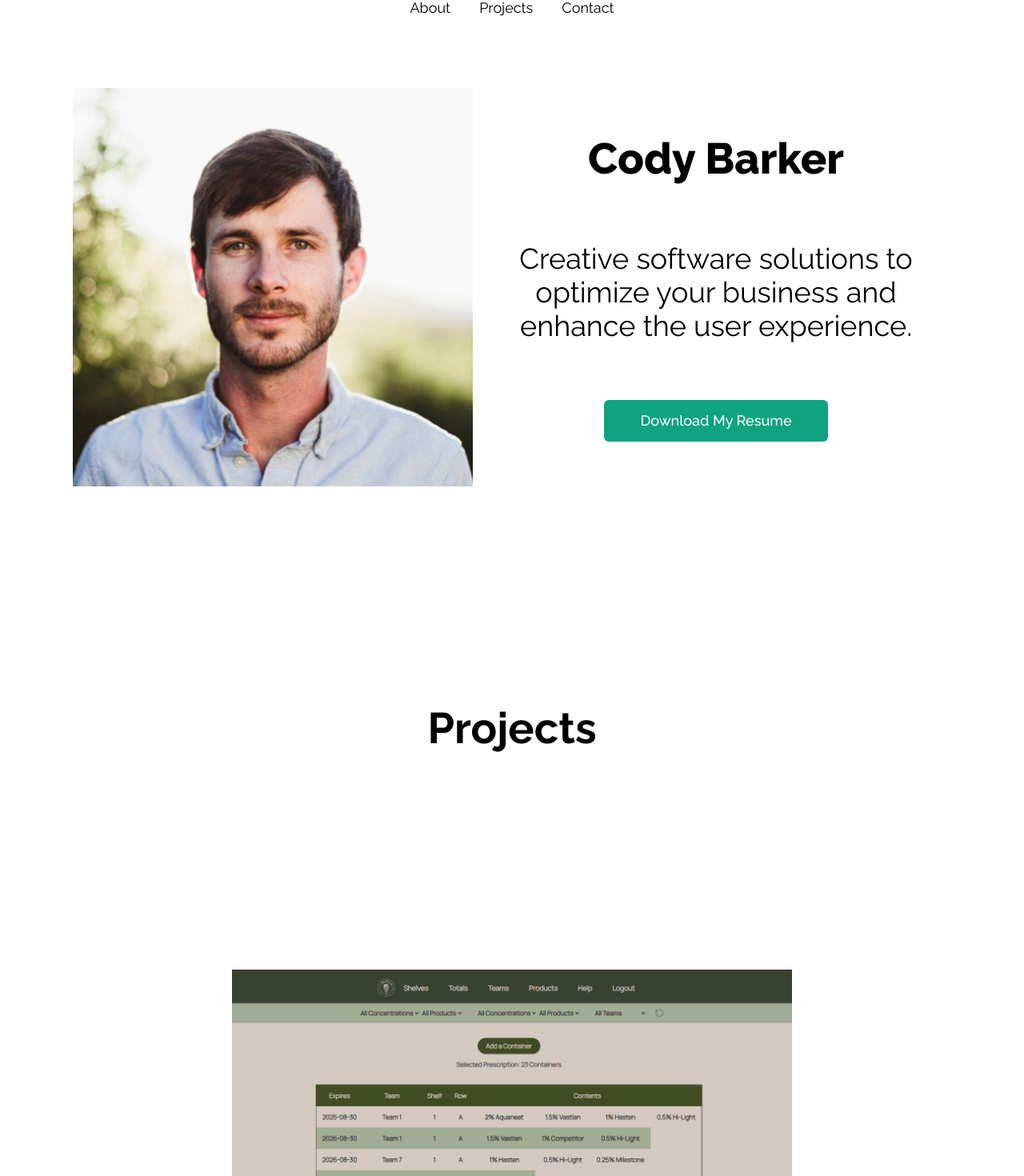
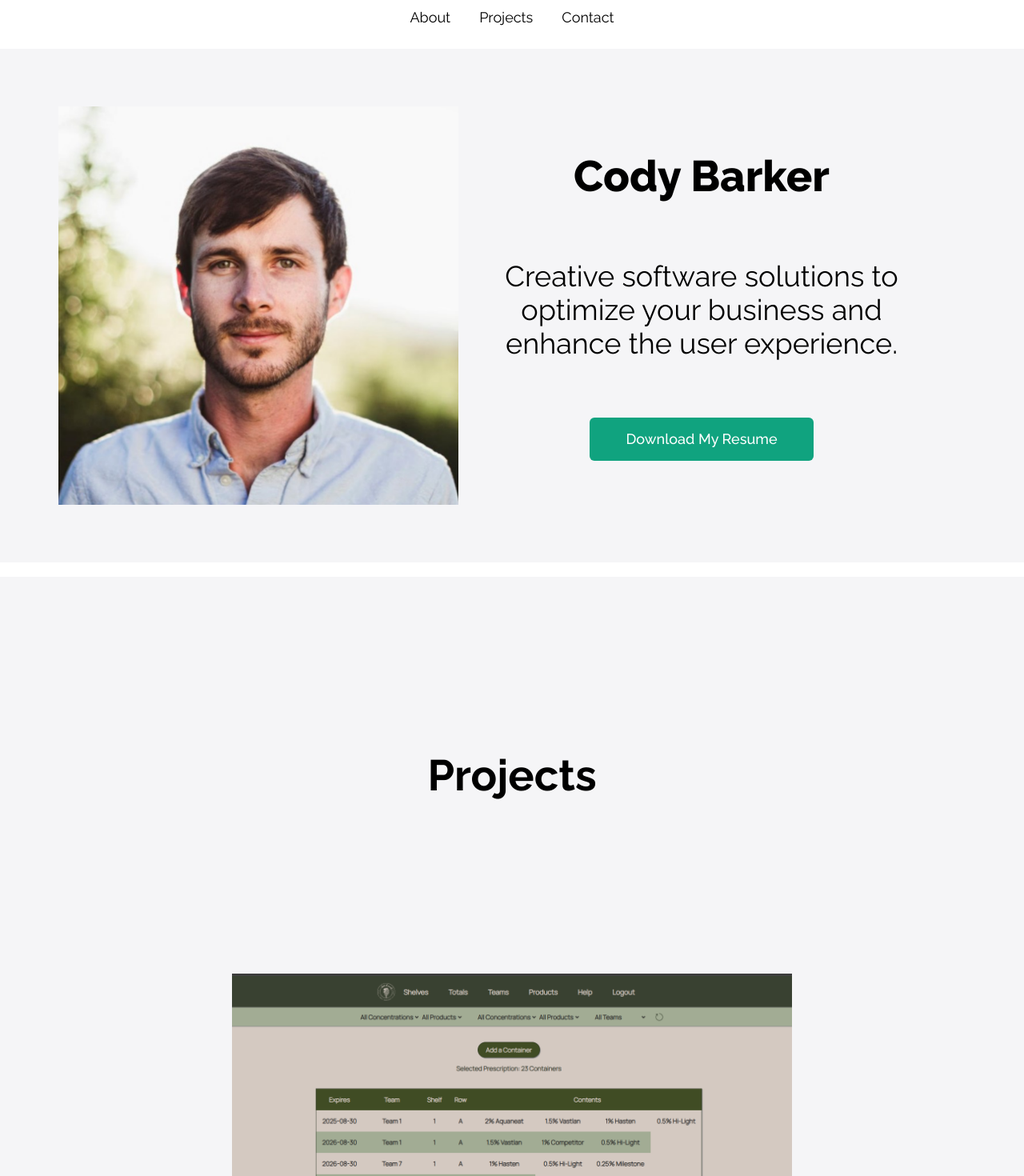
Before and after one commit to cody-barker/portfolio-site-v2, a React (Create React App) app: page / in a window 1280 px wide. Shown: the part 19-1489 px from the top of the page at 80% size. Built offline with nearby package versions, Linux system fonts and the light colour scheme.

Commit message:
style padding and background color for projects

```diff
--- a/src/Components/ProjectGroup.js
+++ b/src/Components/ProjectGroup.js
@@ -5,7 +5,7 @@ function ProjectGroup() {
     {
       title: "Ash Creek Forest Management",
       subtitle:
-        "Custom inventory management software designed to streamline record keeping and ensure secure handling of hazardous chemicals.",
+        "Custom inventory management software designed to streamline record keeping and secure handling of hazardous chemicals.",
       image: "/assets/acfm-pesticide-inventory-app-demo-preview.png",
       alt: "Preview of the Ash Creek Forest Management chemical inventory application.",
     },
--- a/src/Styles/App.css
+++ b/src/Styles/App.css
@@ -4,6 +4,7 @@
   --color-1: white;
   --color-2: black;
   --color-3: #10a37f;
+  --color-4: rgb(245, 245, 247);
   --font-1: "Raleway", sans-serif;
 }
 
@@ -17,9 +18,9 @@
 
 .app {
   height: 100svh;
-  padding: 1em;
   display: flex;
   flex-direction: column;
+  background-color: var(--color-1);
 }
 
 body {
@@ -30,7 +31,7 @@ body {
 
 .nav {
   width: 100%;
-  height: 5svh;
+  min-height: 10svh;
   background-color: var(--color-1);
 }
 
@@ -56,17 +57,19 @@ body {
 /* Header */
 
 .header__container {
-  margin-bottom: 15rem;
+  margin-bottom: 1rem;
+  background-color: var(--color-4);
+  padding: 0 0 4rem 0;
 }
 
 .header {
   max-width: 1200px;
-  margin-top: 5rem;
+  margin-top: 4rem;
   display: flex;
   flex-direction: column;
   justify-content: space-around;
   align-items: center;
-  gap: 5em;
+  gap: 4rem;
 }
 
 .header__title {
@@ -76,13 +79,12 @@ body {
 
 .header__image {
   width: clamp(50px, 100%, 500px);
-  /* border-radius: 50%; */
 }
 
 .header__content {
   max-width: 500px;
   flex-wrap: wrap;
-  gap: 5rem;
+  gap: 4rem;
   text-align: center;
 }
 
@@ -91,7 +93,7 @@ body {
 }
 
 .header__button {
-  height: 52px;
+  height: 3em;
   min-width: 280px;
   padding: 0.25em 1em;
   flex-shrink: 1; /* Allows button to shrink if necessary */
@@ -111,7 +113,9 @@ body {
 /* Projects */
 
 .project__group {
-  gap: 15rem;
+  gap: 12rem;
+  padding: 12rem 0;
+  background-color: var(--color-4);
 }
 
 .projects__title {
```
